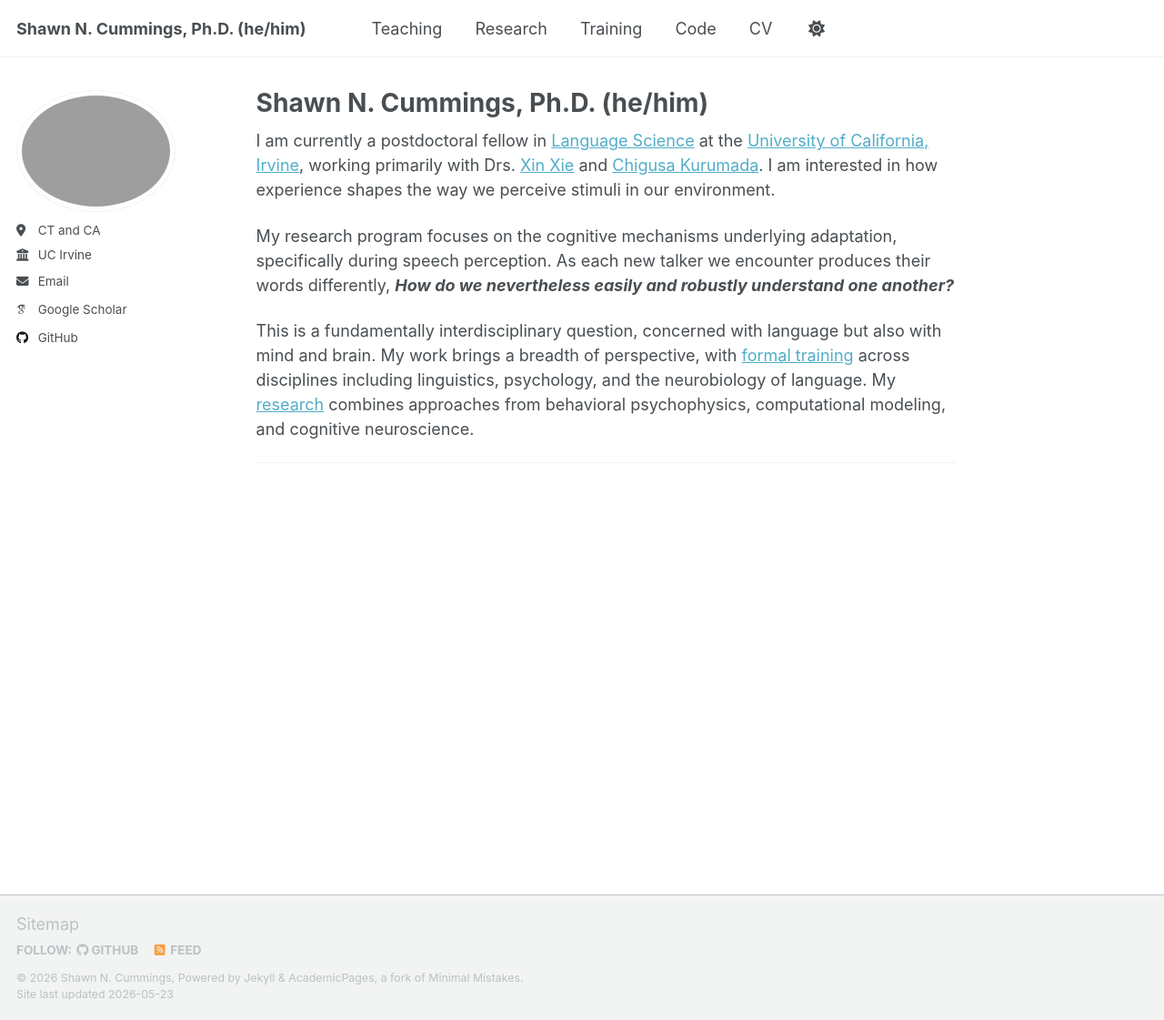
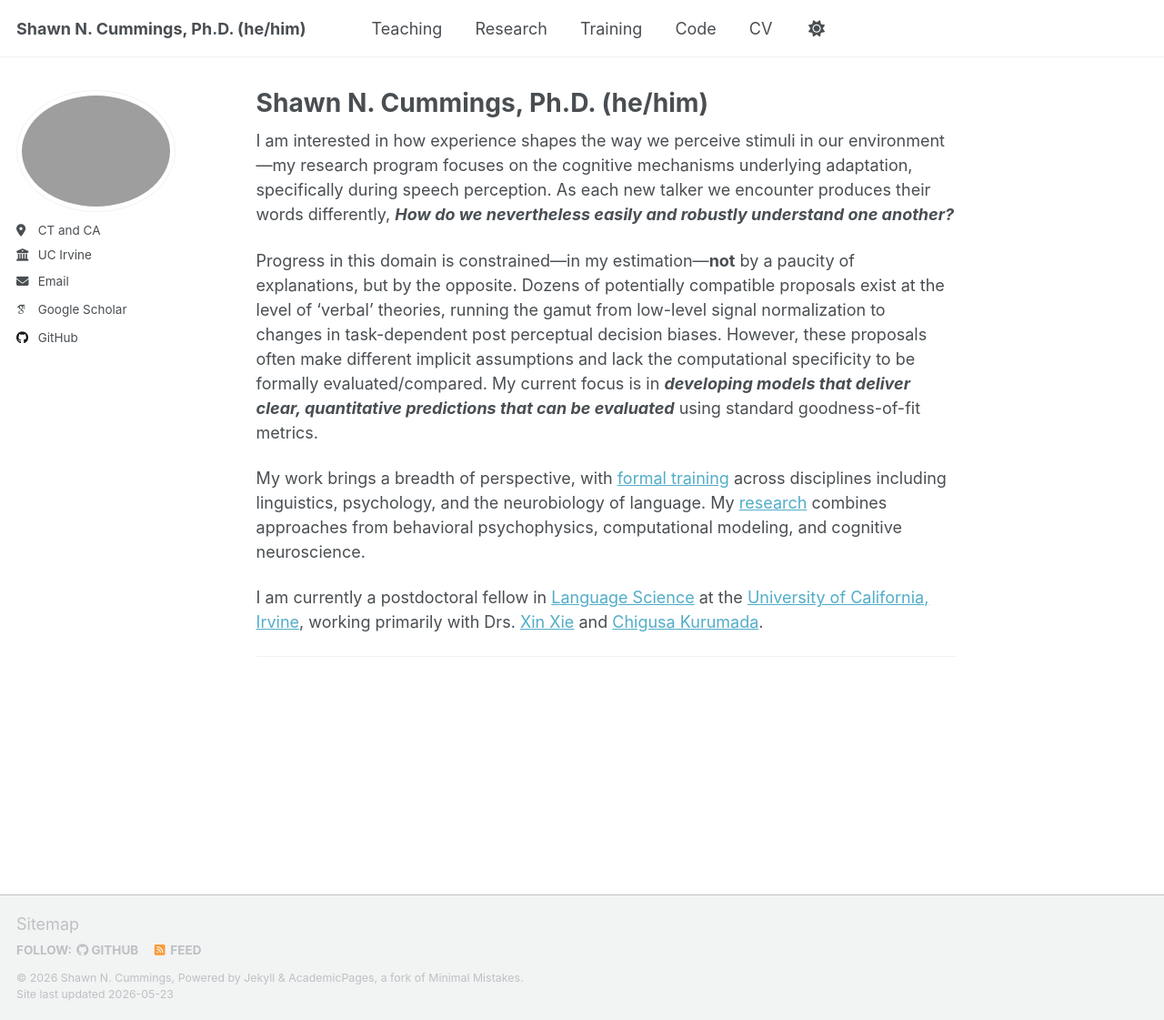
Before and after one commit to ShawnNCummings/ShawnNCummings.github.io, a Jekyll site: the page built from _pages/about.md, in a window 1280 px wide and 1121 px high. Shown: the whole window at 91% size. Built offline with Jekyll 4.4.1, drawn with Linux system fonts in a browser that asks for light colours; some web fonts are replaced; a script that is not in the unit is left out.

Commit message:
Update about.md

```diff
--- a/_pages/about.md
+++ b/_pages/about.md
@@ -7,10 +7,12 @@ redirect_from:
   - /about.html
 ---
 
-I am currently a postdoctoral fellow in [Language Science](https://www.langsci.uci.edu/) at the [University of California, Irvine](https://uci.edu/), working primarily with Drs. [Xin Xie](https://sites.uci.edu/sclab/people/) and [Chigusa Kurumada](https://kinderlab.bcs.rochester.edu/#people). I am interested in how experience shapes the way we perceive stimuli in our environment.
+I am interested in how experience shapes the way we perceive stimuli in our environment---my research program focuses on the cognitive mechanisms underlying adaptation, specifically during speech perception. As each new talker we encounter produces their words differently, ***How do we nevertheless easily and robustly understand one another?***
 
-My research program focuses on the cognitive mechanisms underlying adaptation, specifically during speech perception. As each new talker we encounter produces their words differently, ***How do we nevertheless easily and robustly understand one another?***
+Progress in this domain is constrained---in my estimation---**not** by a paucity of explanations, but by the opposite. Dozens of potentially compatible proposals exist at the level of 'verbal' theories, running the gamut from low-level signal normalization to changes in task-dependent post perceptual decision biases. However, these proposals often make different implicit assumptions and lack the computational specificity to be formally evaluated/compared. My current focus is in ***developing models that deliver clear, quantitative predictions that can be evaluated*** using standard goodness-of-fit metrics.
 
-This is a fundamentally interdisciplinary question, concerned with language but also with mind and brain. My work brings a breadth of perspective, with [formal training](https://shawnncummings.github.io/training/) across disciplines including linguistics, psychology, and the neurobiology of language. My [research](https://shawnncummings.github.io/research/) combines approaches from behavioral psychophysics, computational modeling, and cognitive neuroscience.
+My work brings a breadth of perspective, with [formal training](https://shawnncummings.github.io/training/) across disciplines including linguistics, psychology, and the neurobiology of language. My [research](https://shawnncummings.github.io/research/) combines approaches from behavioral psychophysics, computational modeling, and cognitive neuroscience.
+
+I am currently a postdoctoral fellow in [Language Science](https://www.langsci.uci.edu/) at the [University of California, Irvine](https://uci.edu/), working primarily with Drs. [Xin Xie](https://sites.uci.edu/sclab/people/) and [Chigusa Kurumada](https://kinderlab.bcs.rochester.edu/#people).
 
 ------------------------------------------------------------------------
```
